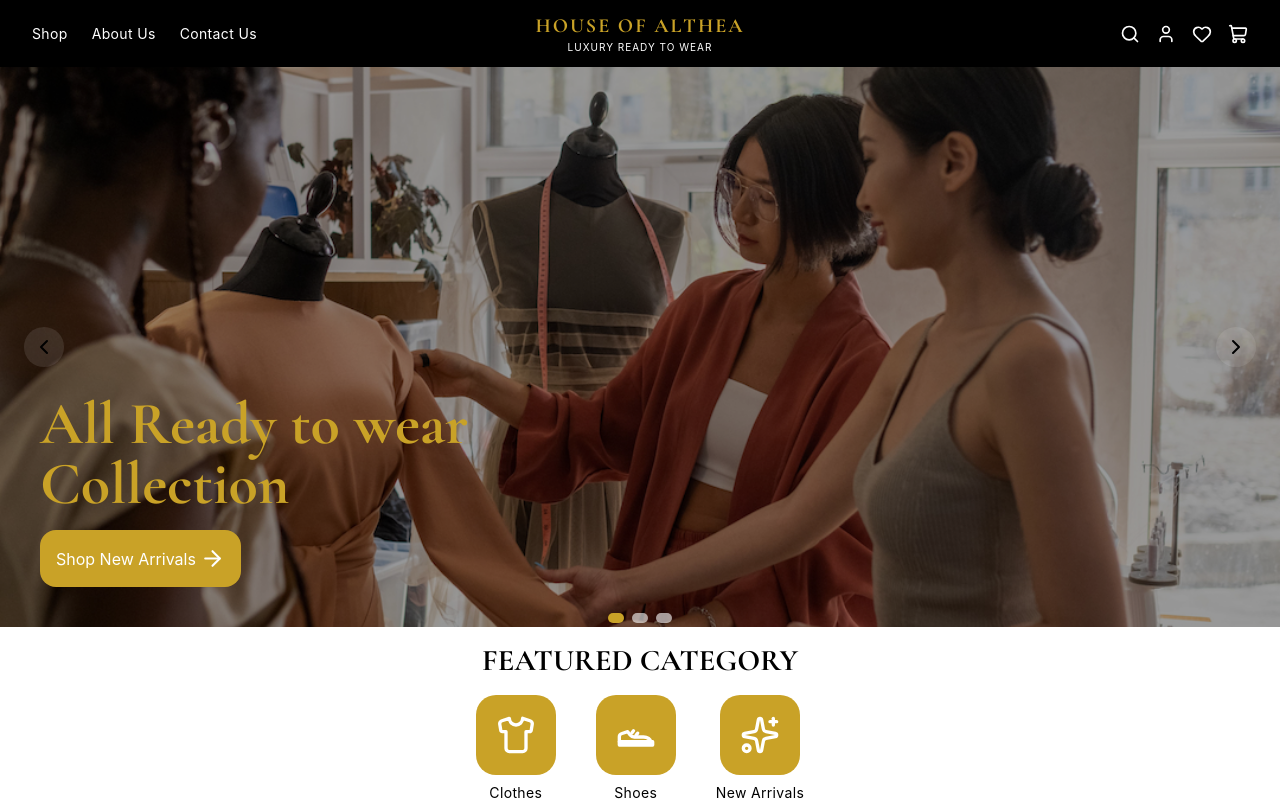
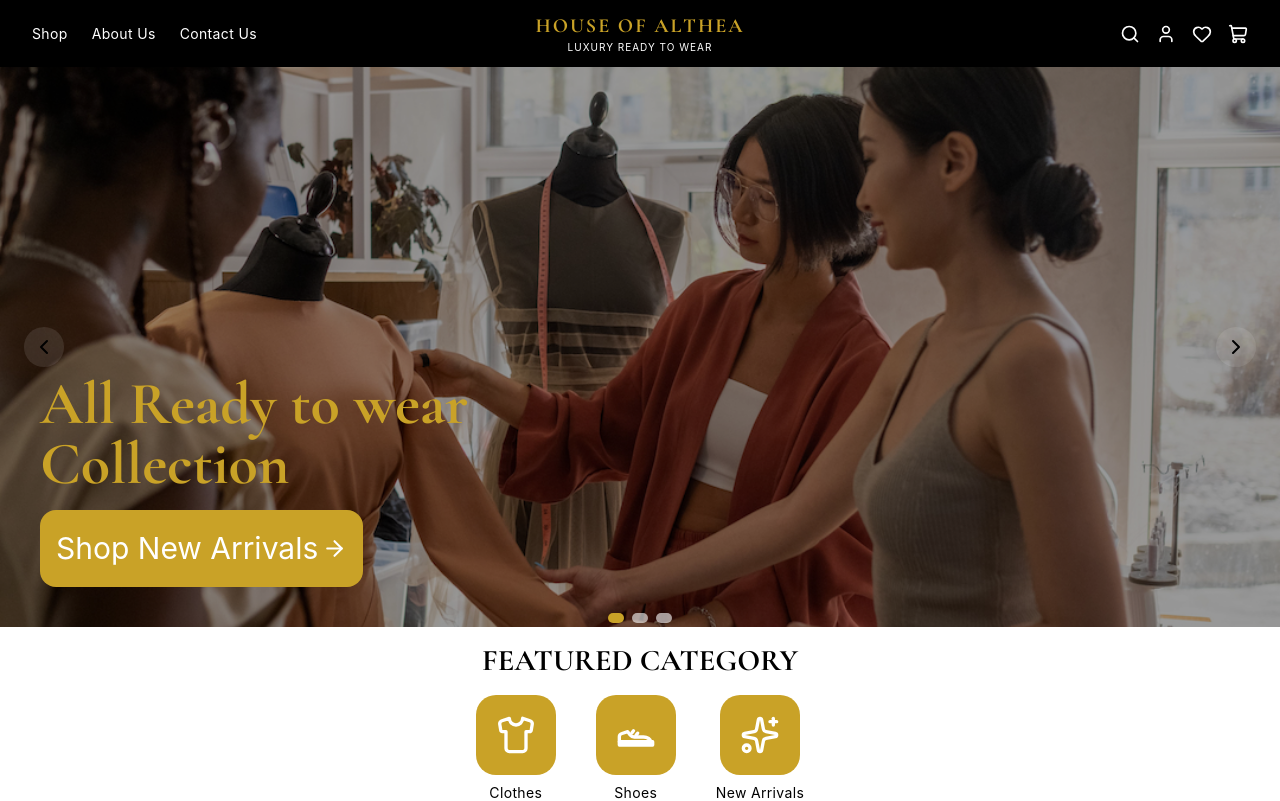
Before and after one commit to ypresido16-blip/e-commerce, a React (Vite) app: page / in a window 1280 px wide. Shown: the top 801 px of the page. Built offline with nearby package versions, Linux system fonts and the light colour scheme.

Commit message:
new chnages

```diff
--- a/src/components/Hero.jsx
+++ b/src/components/Hero.jsx
@@ -55,7 +55,7 @@ const Hero = () => {
               >
                 All Ready to wear <br /> Collection
               </p>
-              <button className="bg-gold flex text-white items-center   gap-1 p-2 py-2  m-2    md:px-4  md:py-4 rounded-2xl hover:bg-amber-500 active:bg-amber-700 cursor-pointer transition-colors">
+              <button className="bg-gold  text-[9px] md:text-[30px] flex text-white items-center   gap-1 p-2 py-2  m-2    md:px-4  md:py-4 rounded-2xl hover:bg-amber-500 active:bg-amber-700 cursor-pointer transition-colors">
 
                 Shop New Arrivals
                    <ArrowRight size={25} />
@@ -77,7 +77,7 @@ const Hero = () => {
               >
                 Handmade Shoes <br /> and Handmade Clothes
               </p>
-              <button className="bg-gold text-white px-6 py-3 rounded-2xl hover:bg-amber-500 active:bg-amber-700 cursor-pointer transition-colors">
+              <button className="bg-gold text-white text-[9px] md:text-[30px] px-6 py-3 rounded-2xl hover:bg-amber-500 active:bg-amber-700 cursor-pointer transition-colors">
                 Shop Now
               </button>
             </div>
@@ -98,7 +98,7 @@ const Hero = () => {
               >
                 Handmade Shoes <br /> and Handmade Clothes
               </p>
-              <button className="bg-gold text-white px-6 py-3 rounded-2xl hover:bg-amber-500 active:bg-amber-700 cursor-pointer transition-colors">
+              <button className="bg-gold text-white text-[9px] md:text-[30px] px-6 py-2 rounded-2xl hover:bg-amber-500 active:bg-amber-700 cursor-pointer transition-colors">
                 Shop Now
               </button>
             </div>
```
